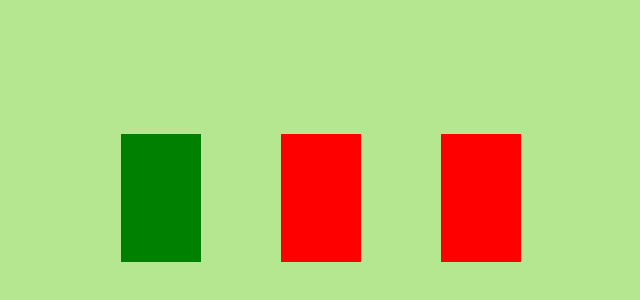
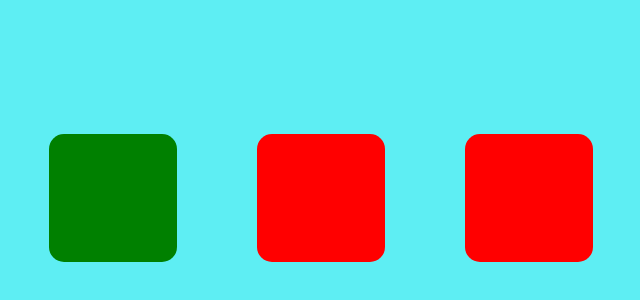
Before and after one commit to memirkocak/formula-one, a website built with Vite: page index.html in a window 1280 px wide. Shown: the part 314-614 px from the top of the page, without its empty margins (319-959 px from the left). Built offline with nearby package versions, Linux system fonts and the light colour scheme.

Commit message:
new commit

```diff
--- a/style.css
+++ b/style.css
@@ -5,15 +5,16 @@
 }
 
 body{
-  background-color: rgb(181, 230, 144);
+  background-color: rgb(94, 238, 243);
 }
 
 
 
 .square{
-  width: 5rem;
+  width: 8rem;
   height: 8rem;
   background-color: red;
+  border-radius: 15px;
 }
 
 section{
```
